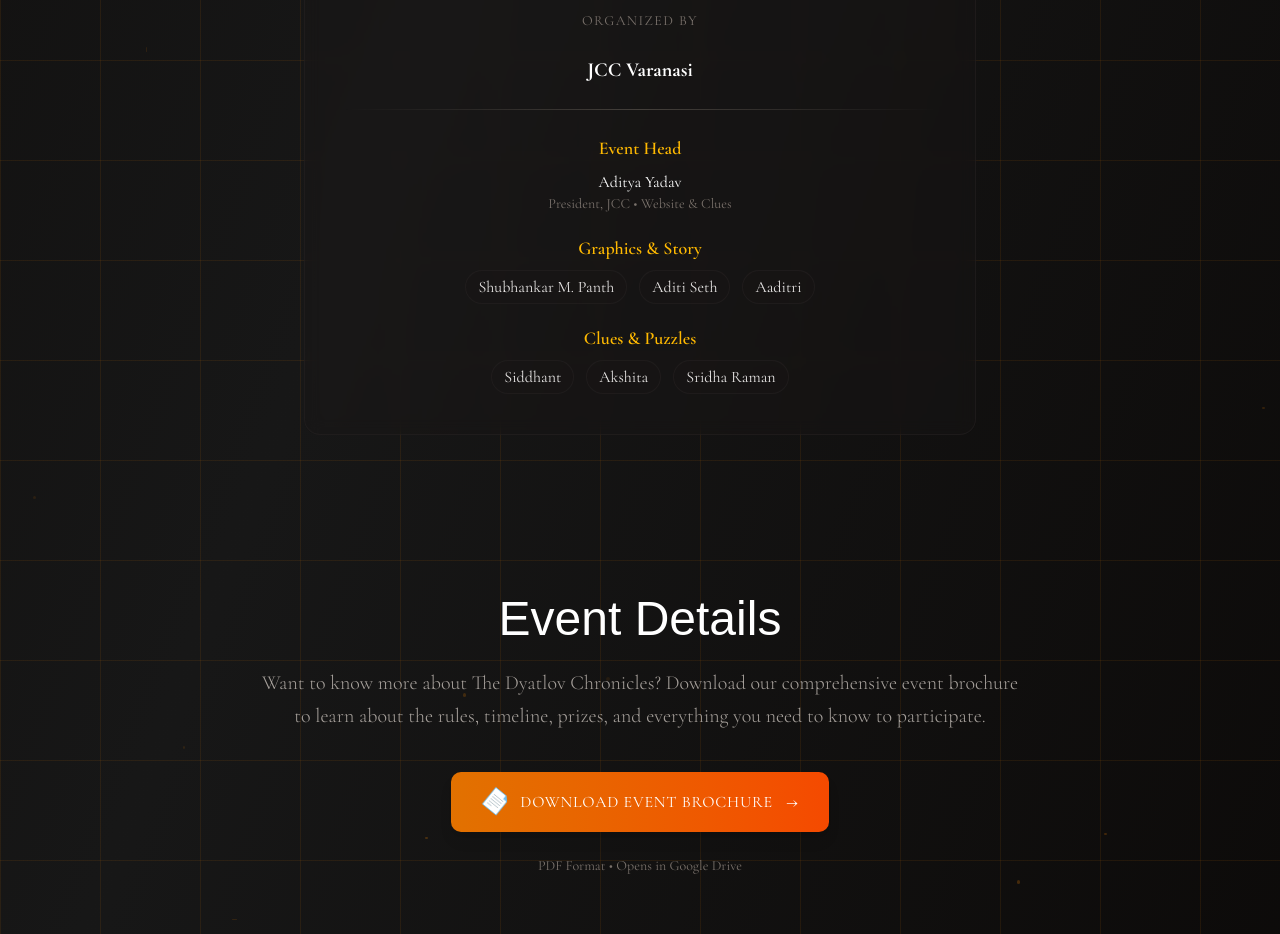
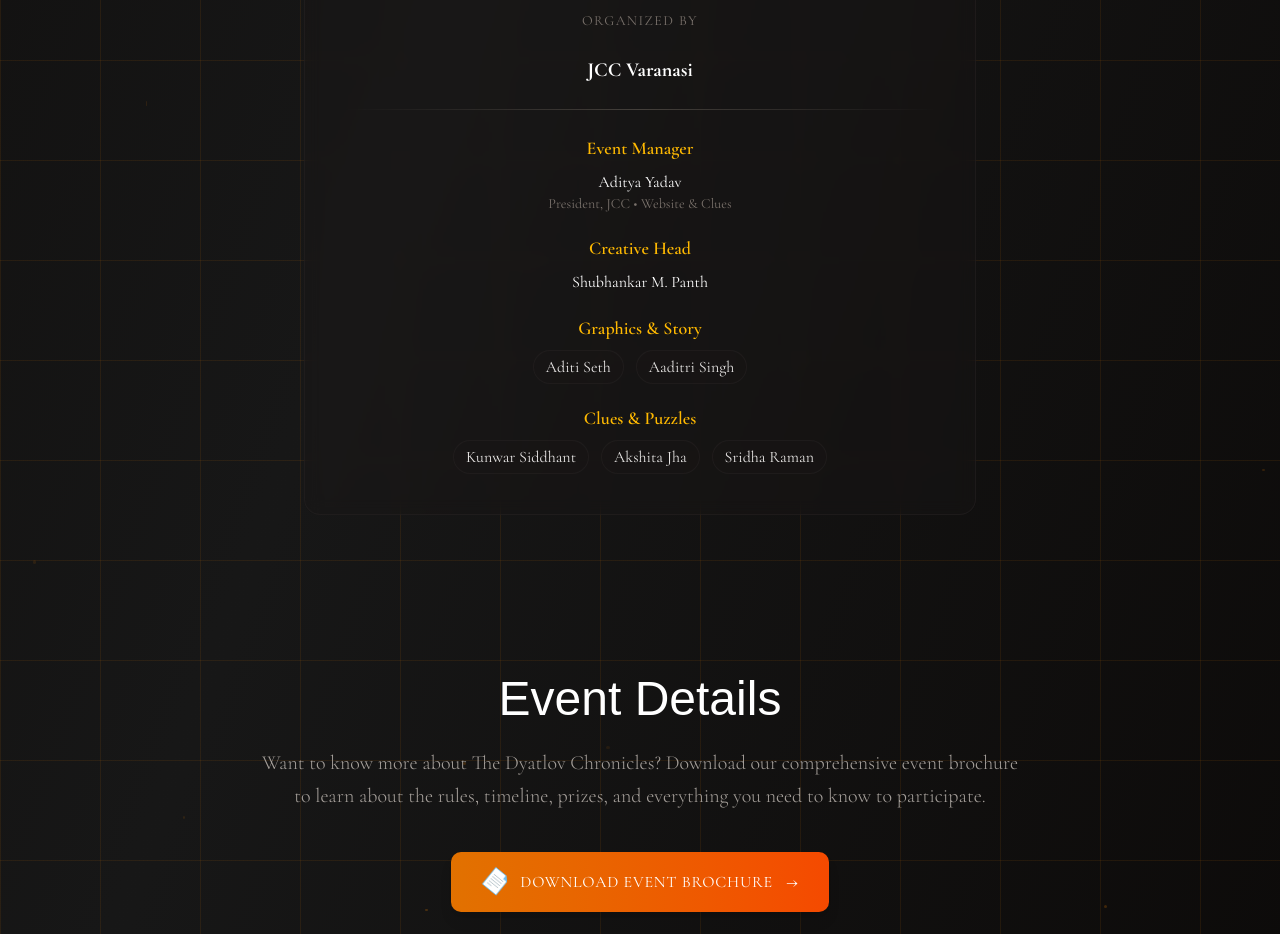
Before and after one commit to adiyadav123/dyatlov, a Next.js app: page / in a window 1280 px wide. Shown: the part 2240-3174 px from the top of the page. Built offline with nearby package versions, Linux system fonts and the light colour scheme; a web font is replaced by a local one.

Commit message:
fix: update event head label to event manager in ComingSoonPage

```diff
--- a/app/page.jsx
+++ b/app/page.jsx
@@ -560,17 +560,20 @@ export default function ComingSoonPage() {
                 >
                   {/* Event Head */}
                   <div>
-                    <p className="text-amber-400 font-semibold text-lg mb-2">Event Head</p>
+                    <p className="text-amber-400 font-semibold text-lg mb-2">Event Manager</p>
                     <p className="text-white">Aditya Yadav</p>
                     <p className="text-stone-500 text-sm">President, JCC • Website & Clues</p>
                   </div>
 
-
+                 <div>
+                  <p className="text-amber-400 font-semibold text-lg mb-2">Creative Head</p>
+                    <p className="text-white">Shubhankar M. Panth</p>
+                 </div>
 
                   <div>
                     <p className="text-amber-400 font-semibold text-lg mb-2">Graphics & Story</p>
                     <div className="flex flex-wrap justify-center gap-3">
-                      {["Shubhankar M. Panth","Aditi Seth", "Aaditri"].map((name, i) => (
+                      {["Aditi Seth", "Aaditri Singh"].map((name, i) => (
                         <span
                           key={i}
                           className="px-3 py-1 bg-stone-900/30 border border-stone-800/50 rounded-full text-stone-200"
@@ -585,7 +588,7 @@ export default function ComingSoonPage() {
                   <div>
                     <p className="text-amber-400 font-semibold text-lg mb-2">Clues & Puzzles</p>
                     <div className="flex flex-wrap justify-center gap-3">
-                      {["Siddhant", "Akshita", "Sridha Raman"].map((name, i) => (
+                      {["Kunwar Siddhant", "Akshita Jha", "Sridha Raman"].map((name, i) => (
                         <span
                           key={i}
                           className="px-3 py-1 bg-stone-900/30 border border-stone-800/50 rounded-full text-stone-200"
```
